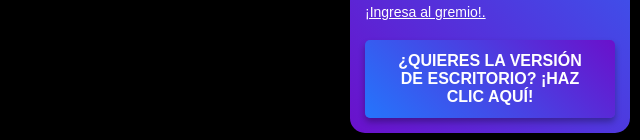
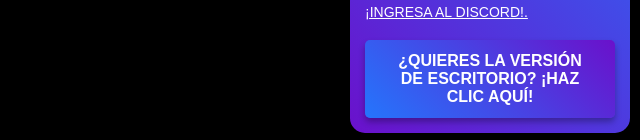
Before and after one commit to BlackCalcifer/avalongaming, a plain HTML site: page index.html in a window 1280 px wide. Shown: the part 657-797 px from the top of the page, 640-1280 px from the left. Drawn offline with Linux system fonts and the light colour scheme.

Commit message:
Fix HTML formatting and structure

```diff
--- a/index.html
+++ b/index.html
@@ -40,7 +40,7 @@
         <p>¡QUIERES HACER DORADOS?!</p>
         <p>UNETE.</p>
         <img src="recursos/mapas.png" alt="Gran Sorteo" style="width: 100%; height: auto; margin-top: 10px;">
-        <p>¡Ingresa al gremio!.</p>
+        <p>¡INGRESA AL DISCORD!.</p>
     </a>
     <a id="desktop-version-link" href="https://www.mediafire.com/file/k2714oy23w6bduw/AvalonGaming.exe/file" download>
         <button id="desktop-version-btn">¿Quieres la versión de escritorio? ¡Haz clic aquí!</button>
```
